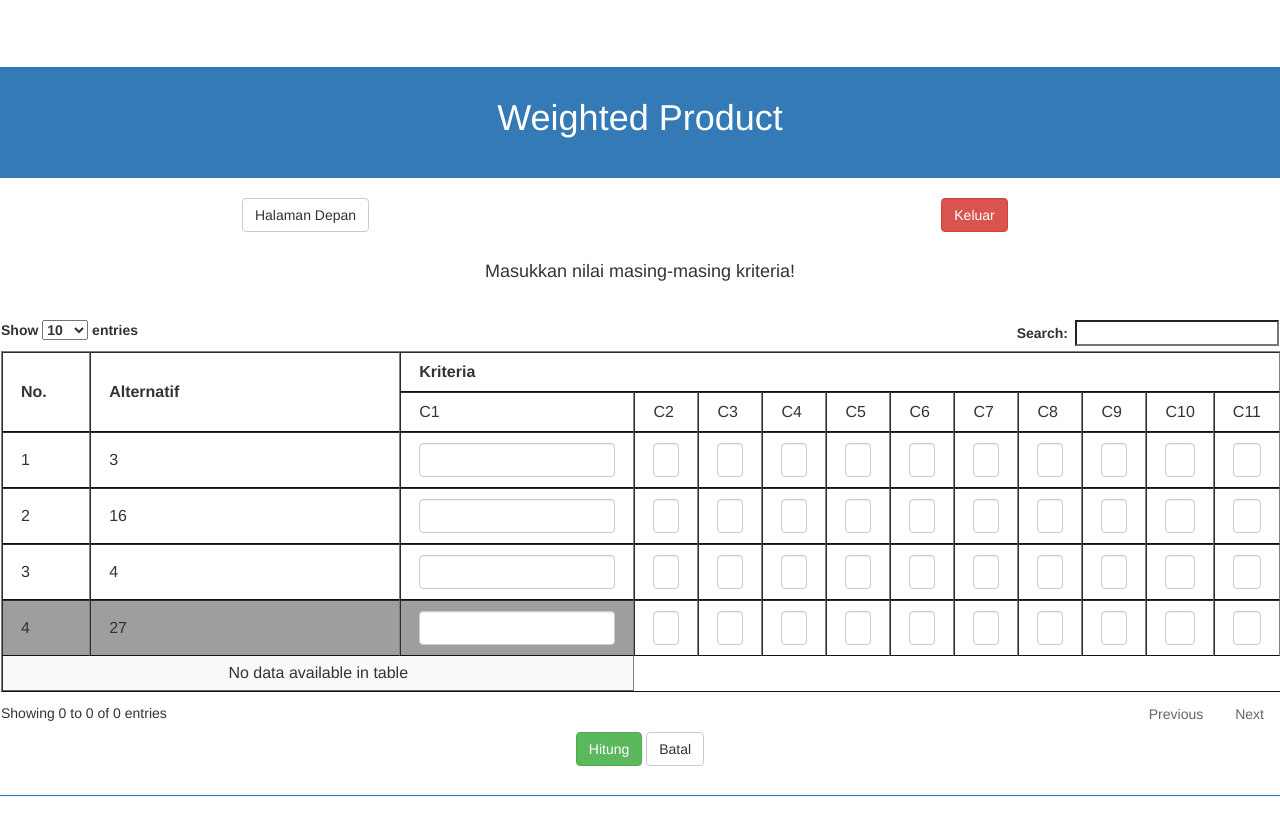
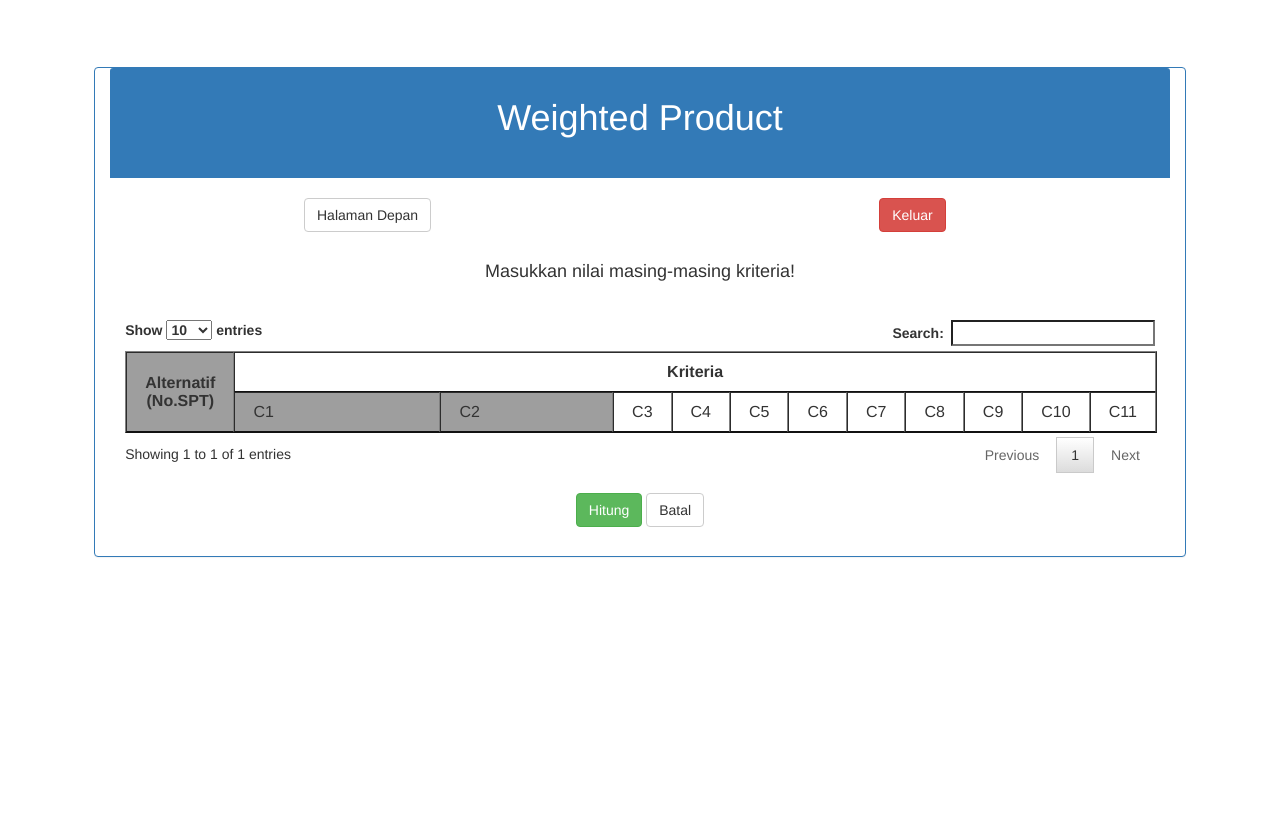
Before and after one commit to bayoAngin/skripsisamsul, a PHP site: page /nilai_wp.php in a window 1280 px wide. After the commit the page ends 557 px from the top, so only its background shows below. Run offline with PHP 8.4, Linux system fonts and the light colour scheme; a user stored in the database is signed in; data comes from the database, SQL or seed files in the repository; grey boxes are pictures that could not be loaded.

Commit message:
Nilai WP hampir FIX, bug: kriteria (alias) yg dimunculkan belum berdasarkan user -- Mr. Sam

```diff
--- a/nilai_wp.php
+++ b/nilai_wp.php
@@ -20,6 +20,13 @@
 
 	$tampil_alternatif = "SELECT * FROM `alternatif` WHERE `id_wilayah` = ".$id_wilayah;
 	$tampil_query = mysql_query($tampil_alternatif);
+
+
+	$id_kriteria = 0;
+
+	$query = "SELECT alias FROM kriteria";
+	$tampil_query2 = mysql_query($query)or die (mysql_error());
+
 
 ?>
 <html>
@@ -50,9 +57,8 @@
 </head>
 <body>
 
-
 	<div class="row" style="margin-top: 50pt">
-		<div class="panel panel-primary" style="text-align: center">
+		<div class="col-sm-offset-1 col-sm-10 panel panel-primary" style="text-align: center">
 			<div class="panel-heading">
 				<h1>Weighted Product</h1><br>
 			</div><br>
@@ -72,116 +78,50 @@
 			<div class="panel-body">
 				<div class="row" style="margin-top: 10pt">
 					<div class="col-sm-12" style="text-align: center;">
-						<form action="proses_simpan_bobot_wp.php" method="POST">
+						<form action="proses_hitung_wp.php" method="POST">
 							<table border="1" cellpadding="5" cellspacing="5" class="display" id="tabel_wilayah">
-							<thead  text-align="center" >
-
+							<thead  text-align="center">
 								<tr>
-			<th rowspan="2">No.</th>
-			<th rowspan="2">Alternatif</th>
-			<th colspan="11">Kriteria</th>
+									<th rowspan="2" style="text-align: center;">Alternatif (No.SPT)</th>
+									<th colspan="11" style="text-align: center;">Kriteria</th>
 								</tr>
 
 								<tr>
-			<td>C1</td>
-			<td>C2</td>
-			<td>C3</td>
-			<td>C4</td>
-			<td>C5</td>
-			<td>C6</td>
-			<td>C7</td>
-			<td>C8</td>
-			<td>C9</td>
-			<td>C10</td>
-			<td>C11</td>
-		</tr>
-
-		<tr>
-			<td>1</td>
-			<td>3</td>
-			<td style=\"text-align: center;\"><input type='text' class='form-control' id='nilai' name='nilai'></td>
-			<td style=\"text-align: center;\"><input type='text' class='form-control' id='nilai' name='nilai'></td>
-			<td style=\"text-align: center;\"><input type='text' class='form-control' id='nilai' name='nilai'></td>
-			<td style=\"text-align: center;\"><input type='text' class='form-control' id='nilai' name='nilai'></td>
-			<td style=\"text-align: center;\"><input type='text' class='form-control' id='nilai' name='nilai'></td>
-			<td style=\"text-align: center;\"><input type='text' class='form-control' id='nilai' name='nilai'></td>
-			<td style=\"text-align: center;\"><input type='text' class='form-control' id='nilai' name='nilai'></td>
-			<td style=\"text-align: center;\"><input type='text' class='form-control' id='nilai' name='nilai'></td>
-			<td style=\"text-align: center;\"><input type='text' class='form-control' id='nilai' name='nilai'></td>
-			<td style=\"text-align: center;\"><input type='text' class='form-control' id='nilai' name='nilai'></td>
-			<td style=\"text-align: center;\"><input type='text' class='form-control' id='nilai' name='nilai'></td>
-		</tr>
-
-		<tr>
-			<td>2</td>
-			<td>16</td>
-			<td style=\"text-align: center;\"><input type='text' class='form-control' id='nilai' name='nilai'></td>
-			<td style=\"text-align: center;\"><input type='text' class='form-control' id='nilai' name='nilai'></td>
-			<td style=\"text-align: center;\"><input type='text' class='form-control' id='nilai' name='nilai'></td>
-			<td style=\"text-align: center;\"><input type='text' class='form-control' id='nilai' name='nilai'></td>
-			<td style=\"text-align: center;\"><input type='text' class='form-control' id='nilai' name='nilai'></td>
-			<td style=\"text-align: center;\"><input type='text' class='form-control' id='nilai' name='nilai'></td>
-			<td style=\"text-align: center;\"><input type='text' class='form-control' id='nilai' name='nilai'></td>
-			<td style=\"text-align: center;\"><input type='text' class='form-control' id='nilai' name='nilai'></td>
-			<td style=\"text-align: center;\"><input type='text' class='form-control' id='nilai' name='nilai'></td>
-			<td style=\"text-align: center;\"><input type='text' class='form-control' id='nilai' name='nilai'></td>
-			<td style=\"text-align: center;\"><input type='text' class='form-control' id='nilai' name='nilai'></td>
-		</tr>
-
-		<tr>
-			<td>3</td>
-			<td>4</td>
-			<td style=\"text-align: center;\"><input type='text' class='form-control' id='nilai' name='nilai'></td>
-			<td style=\"text-align: center;\"><input type='text' class='form-control' id='nilai' name='nilai'></td>
-			<td style=\"text-align: center;\"><input type='text' class='form-control' id='nilai' name='nilai'></td>
-			<td style=\"text-align: center;\"><input type='text' class='form-control' id='nilai' name='nilai'></td>
-			<td style=\"text-align: center;\"><input type='text' class='form-control' id='nilai' name='nilai'></td>
-			<td style=\"text-align: center;\"><input type='text' class='form-control' id='nilai' name='nilai'></td>
-			<td style=\"text-align: center;\"><input type='text' class='form-control' id='nilai' name='nilai'></td>
-			<td style=\"text-align: center;\"><input type='text' class='form-control' id='nilai' name='nilai'></td>
-			<td style=\"text-align: center;\"><input type='text' class='form-control' id='nilai' name='nilai'></td>
-			<td style=\"text-align: center;\"><input type='text' class='form-control' id='nilai' name='nilai'></td>
-			<td style=\"text-align: center;\"><input type='text' class='form-control' id='nilai' name='nilai'></td>
-		</tr>
-
-		<tr>
-			<td>4</td>
-			<td>27</td>
-			<td style=\"text-align: center;\"><input type='text' class='form-control' id='nilai' name='nilai'></td>
-			<td style=\"text-align: center;\"><input type='text' class='form-control' id='nilai' name='nilai'></td>
-			<td style=\"text-align: center;\"><input type='text' class='form-control' id='nilai' name='nilai'></td>
-			<td style=\"text-align: center;\"><input type='text' class='form-control' id='nilai' name='nilai'></td>
-			<td style=\"text-align: center;\"><input type='text' class='form-control' id='nilai' name='nilai'></td>
-			<td style=\"text-align: center;\"><input type='text' class='form-control' id='nilai' name='nilai'></td>
-			<td style=\"text-align: center;\"><input type='text' class='form-control' id='nilai' name='nilai'></td>
-			<td style=\"text-align: center;\"><input type='text' class='form-control' id='nilai' name='nilai'></td>
-			<td style=\"text-align: center;\"><input type='text' class='form-control' id='nilai' name='nilai'></td>
-			<td style=\"text-align: center;\"><input type='text' class='form-control' id='nilai' name='nilai'></td>
-			<td style=\"text-align: center;\"><input type='text' class='form-control' id='nilai' name='nilai'></td>
+<?php
+	while($tampil_hasil2 = mysql_fetch_array($tampil_query2))
+	{
+		$alias = $tampil_hasil2['alias'];
+		echo"<td>$alias</td>";
+	}
+?>
 								</tr>
 							</thead>
+
 							<tbody>
+							<tr>
 <?php
-	$nomor = 1;
+	$jlh_kriteria = mysql_num_rows($tampil_query2);
+
 	while($tampil_hasil = mysql_fetch_array($tampil_query))
 	{
-		$alternatif = $tampil_hasil['alternatif'];
-		$id = $tampil_hasil['id_alternatif'];
+		$alternatif = $tampil_hasil['no_spt'];
 
-		echo"<tr>
-						<td style=\"text-align: center;\">$nomor</td>
-						<td>$alternatif</td>
+		echo"<td style=\"text-align: center;\">$alternatif</td>";
 
-					</tr>";
-		$nomor++;
+		for($i = 0; $i < $jlh_kriteria; $i++) {
+			echo "<td style=\"text-align: center;\"> <input type='text' class='form-control' id='nilai' name='nilai'> </td>";
+		}
+
+		echo "</tr>";
 	}
 ?>
+
 							</tbody>
-						</table>
+							</table><br>
 			<div class="row">
 				<div style="text-align: center">
 					<input type="submit" class="btn btn-success" value="Hitung">
-						    <a role="button" class="btn btn-default" href="metode.php">Batal</a>
+					<a role="button" class="btn btn-default" href="wp.php">Batal</a>
 				</div>
 			</div>
 						</form>
@@ -190,6 +130,5 @@
 			</div>
 		</div>
 	</div>
-
 </body>
 </html>
--- a/wp.php
+++ b/wp.php
@@ -105,4 +105,4 @@
 	</div>
 
 </body>
-</html>
+</html
```
Lines whose indentation alone changed are shown as unchanged.
